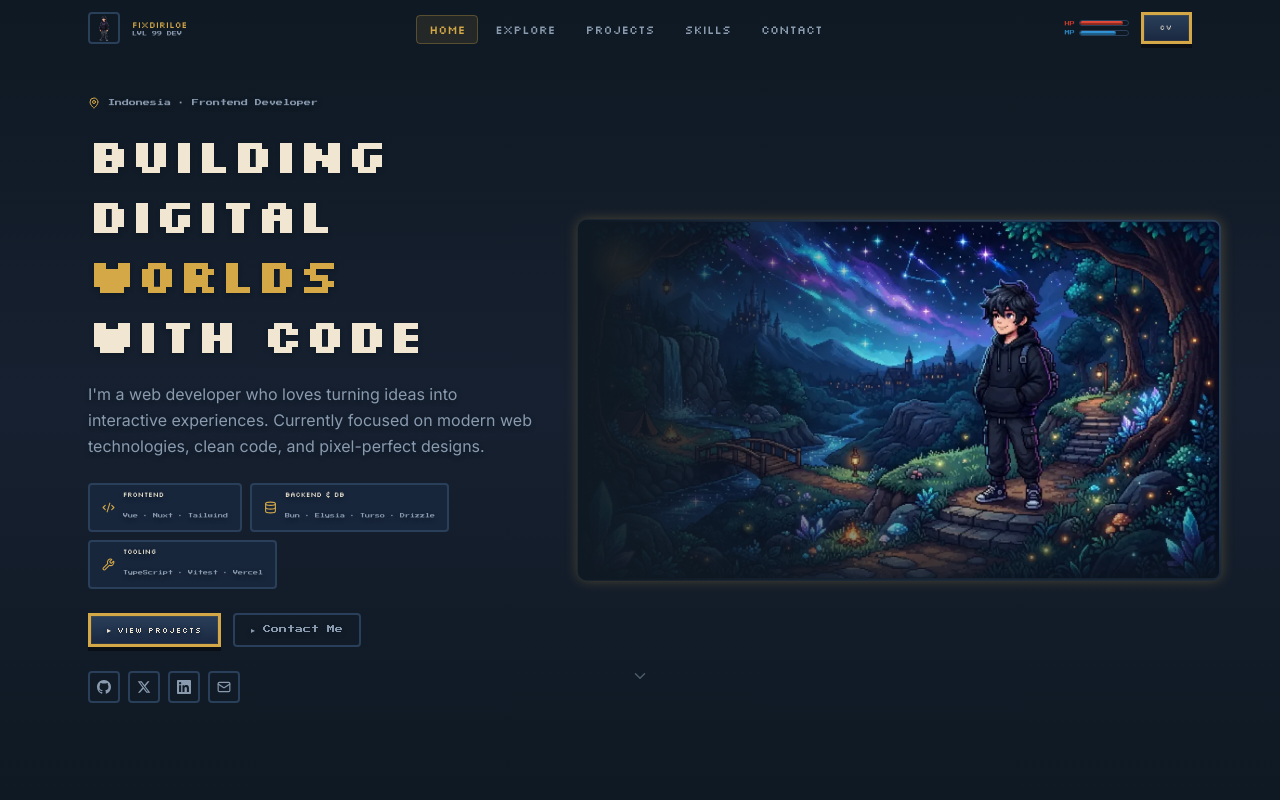
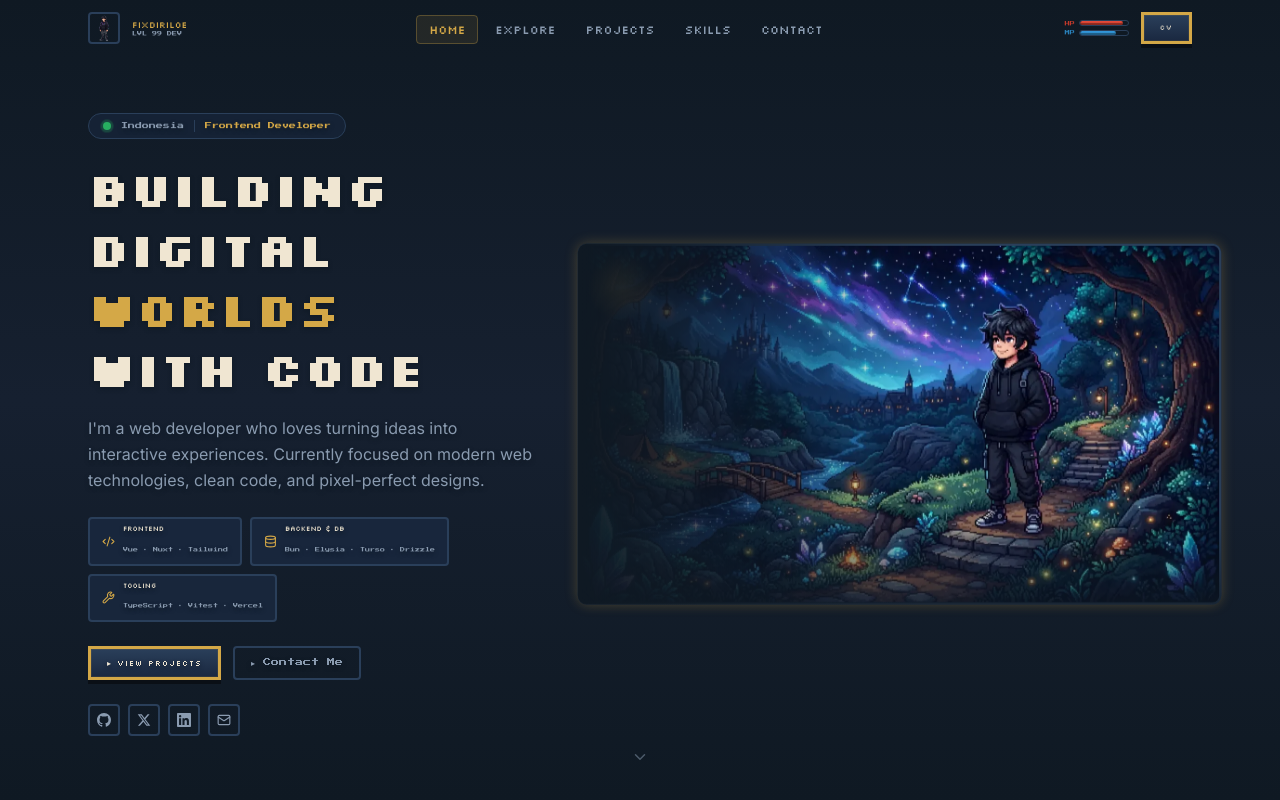
Before and after one commit to randitorizkypratama/Portofolio, a React (Vite) app: page / in a window 1280 px wide. Both pictures are taken after a click on the button "▶ START EXPLORING". Shown: the top 800 px of the page. Built offline with nearby package versions, Linux system fonts and the light colour scheme.

Commit message:
fix: hero spacing below fixed header, redesigned location/role pill with status dot

```diff
--- a/src/components/HeroSection.tsx
+++ b/src/components/HeroSection.tsx
@@ -1,5 +1,5 @@
 import { motion } from "motion/react";
-import { ChevronDown, Mail, MapPin, Code2, Database, Wrench } from "lucide-react";
+import { ChevronDown, Mail, Code2, Database, Wrench } from "lucide-react";
 import { siteConfig } from "../data/portfolio";
 import { GithubIcon, XIcon, LinkedinIcon } from "./SocialIcons";
 
@@ -24,7 +24,7 @@ export function HeroSection() {
     >
       <div className="absolute inset-0 bg-gradient-to-b from-bg-main via-bg-secondary to-bg-main" />
 
-      <div className="relative max-w-6xl mx-auto px-4 sm:px-6 w-full py-16 lg:py-0">
+      <div className="relative max-w-6xl mx-auto px-4 sm:px-6 w-full pt-24 pb-16 lg:pt-24 lg:pb-12">
         <div className="grid lg:grid-cols-[1fr_1.2fr] gap-8 items-center">
           {/* Left - Text */}
           <motion.div
@@ -33,10 +33,17 @@ export function HeroSection() {
             transition={{ duration: 0.6 }}
             className="text-shadow-hero"
           >
-            <div className="flex items-center gap-2 mb-4">
-              <MapPin size={12} className="text-gold" />
+            <div className="inline-flex items-center gap-2.5 px-3.5 py-1.5 rounded-full border border-border bg-bg-elevated/60 backdrop-blur-sm mb-5">
+              <span className="relative flex h-2 w-2 shrink-0">
+                <span className="animate-ping absolute inline-flex h-full w-full rounded-full bg-xp opacity-75" />
+                <span className="relative inline-flex rounded-full h-2 w-2 bg-xp" />
+              </span>
               <span className="retro-font text-[7px] text-text-secondary">
-                {siteConfig.location} · {siteConfig.role}
+                {siteConfig.location}
+              </span>
+              <span className="w-px h-3 bg-border" />
+              <span className="retro-font text-[7px] text-gold">
+                {siteConfig.role}
               </span>
             </div>
 
```
